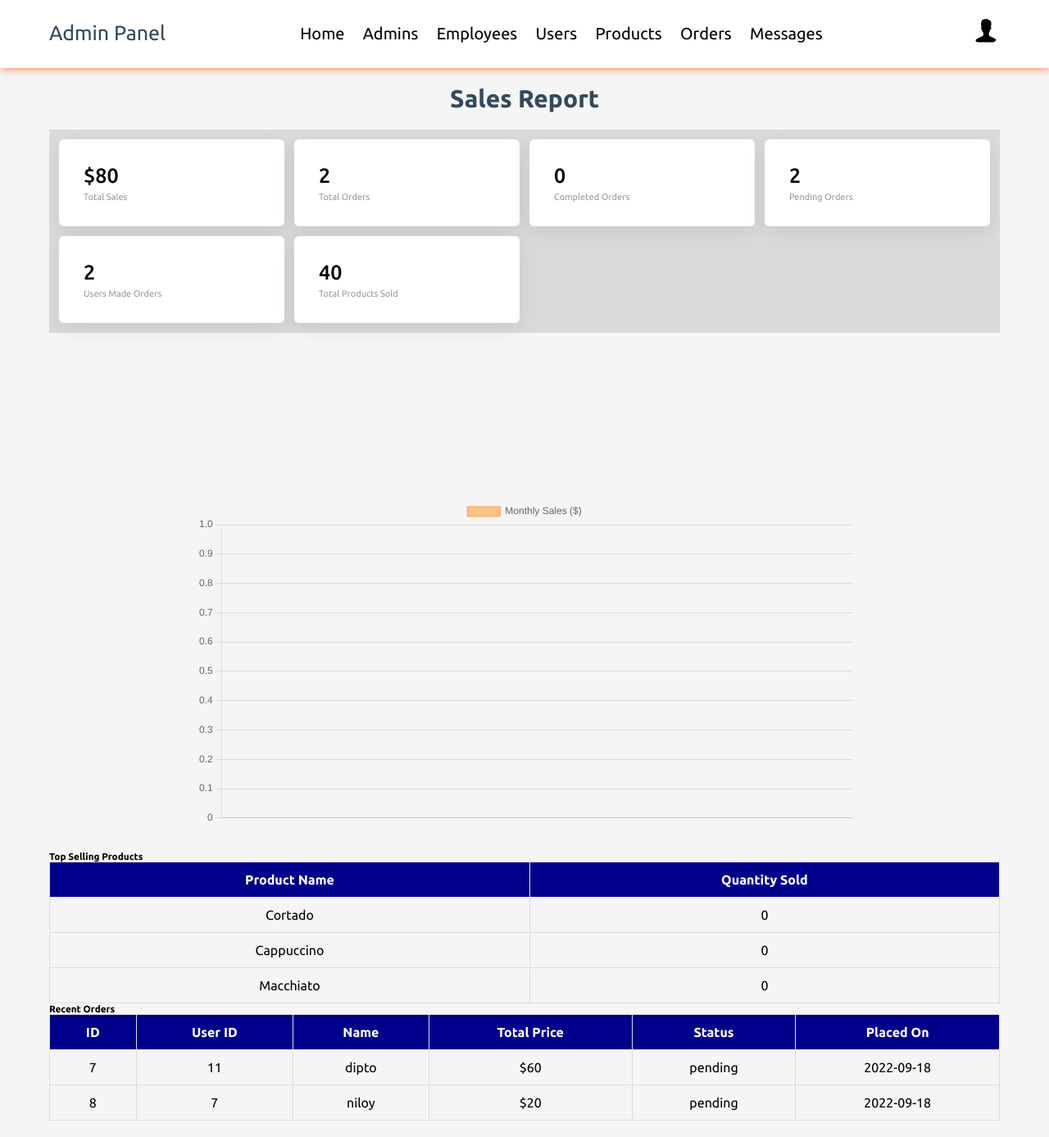
After one commit to Dipta-karmakar/Cafe-Shop-Combined, a PHP site: page /admin/sales_report.php in a window 1280 px wide. The commit adds this page. Shown: the whole page at 82% size. Run offline with PHP 8.4, Linux system fonts and the light colour scheme; a user stored in the database is signed in; data comes from the database, SQL or seed files in the repository; a map, chart or similar area stays blank.

Commit message:
added the order section and sales in admin dashboard

```diff
--- /dev/null
+++ b/admin/sales_report.php
@@ -0,0 +1,229 @@
+<?php
+include '../components/connect.php';
+session_start();
+
+$admin_id = $_SESSION['user_id'];
+$admin_type = $_SESSION['type'];
+if (!isset($admin_id) || !isset($admin_type)) {
+    header('location: ../login.php');
+}
+
+// Summary Calculations
+$total_sales = $conn->query("SELECT SUM(total_price) as total_sales FROM `orders`")->fetch(PDO::FETCH_ASSOC)['total_sales'] ?? 0;
+$total_orders = $conn->query("SELECT COUNT(*) as total_orders FROM `orders`")->fetch(PDO::FETCH_ASSOC)['total_orders'] ?? 0;
+$completed_orders = $conn->query("SELECT COUNT(*) as completed_orders FROM `orders` WHERE payment_status='completed'")->fetch(PDO::FETCH_ASSOC)['completed_orders'] ?? 0;
+$pending_orders = $conn->query("SELECT COUNT(*) as pending_orders FROM `orders` WHERE payment_status='pending'")->fetch(PDO::FETCH_ASSOC)['pending_orders'] ?? 0;
+$total_users_orders = $conn->query("SELECT COUNT(DISTINCT user_id) as total_users FROM `orders`")->fetch(PDO::FETCH_ASSOC)['total_users'] ?? 0;
+$total_products_sold = $conn->query("SELECT SUM(SUBSTRING_INDEX(SUBSTRING_INDEX(total_products,'(',-1),')',1)) as total_qty
+                                     FROM `orders`")->fetch(PDO::FETCH_ASSOC)['total_qty'] ?? 0;
+
+// Daily Sales - Last 30 Days
+$daily_sales_stmt = $conn->query("SELECT DATE(placed_on) as day, SUM(total_price) as daily_total
+                                  FROM orders
+                                  WHERE placed_on >= DATE_SUB(CURDATE(), INTERVAL 30 DAY)
+                                  GROUP BY DATE(placed_on)
+                                  ORDER BY day ASC");
+$daily_sales_data = $daily_sales_stmt->fetchAll(PDO::FETCH_ASSOC);
+
+// Monthly Sales - Last 12 Months
+$monthly_sales_stmt = $conn->query("SELECT DATE_FORMAT(placed_on,'%Y-%m') as month, SUM(total_price) as monthly_total
+                                    FROM orders
+                                    WHERE placed_on >= DATE_SUB(CURDATE(), INTERVAL 12 MONTH)
+                                    GROUP BY DATE_FORMAT(placed_on,'%Y-%m')
+                                    ORDER BY month ASC");
+$monthly_sales_data = $monthly_sales_stmt->fetchAll(PDO::FETCH_ASSOC);
+
+// Top Selling Products
+$products_stmt = $conn->query("SELECT p.name, SUM(SUBSTRING_INDEX(SUBSTRING_INDEX(o.total_products, p.name, -1), '-', 1) + 0) as sold_qty
+                               FROM products p
+                               JOIN orders o
+                               ON o.total_products LIKE CONCAT('%',p.name,'%')
+                               GROUP BY p.name
+                               ORDER BY sold_qty DESC LIMIT 10");
+$top_products = $products_stmt->fetchAll(PDO::FETCH_ASSOC);
+
+// Orders Table
+$orders_stmt = $conn->query("SELECT * FROM orders ORDER BY placed_on DESC");
+$orders = $orders_stmt->fetchAll(PDO::FETCH_ASSOC);
+?>
+
+<!DOCTYPE html>
+<html lang="en">
+
+<head>
+    <meta charset="UTF-8">
+    <meta name="viewport" content="width=device-width, initial-scale=1.0">
+    <title>Sales Report</title>
+    <link rel="stylesheet" href="../css/dashboard_style.css">
+    <link rel="stylesheet" href="../css/nav.css">
+    <script src="https://cdn.jsdelivr.net/npm/chart.js"></script>
+</head>
+
+<body>
+    <?php include '../components/admin_header.php'; ?>
+
+    <section class="accounts">
+        <h1 class="heading">Sales Report</h1>
+
+        <!-- Summary Cards -->
+        <div class="cardBox" style="margin-bottom:2rem;">
+            <div class="card">
+                <div>
+                    <div class="numbers">$<?= $total_sales ?></div>
+                    <div class="cardName">Total Sales</div>
+                </div>
+                <div class="iconBx">
+                    <ion-icon name="cash-outline"></ion-icon>
+                </div>
+            </div>
+            <div class="card">
+                <div>
+                    <div class="numbers"><?= $total_orders ?></div>
+                    <div class="cardName">Total Orders</div>
+                </div>
+                <div class="iconBx">
+                    <ion-icon name="receipt-outline"></ion-icon>
+                </div>
+            </div>
+            <div class="card">
+                <div>
+                    <div class="numbers"><?= $completed_orders ?></div>
+                    <div class="cardName">Completed Orders</div>
+                </div>
+                <div class="iconBx">
+                    <ion-icon name="checkmark-done-outline"></ion-icon>
+                </div>
+            </div>
+            <div class="card">
+                <div>
+                    <div class="numbers"><?= $pending_orders ?></div>
+                    <div class="cardName">Pending Orders</div>
+                </div>
+                <div class="iconBx">
+                    <ion-icon name="time-outline"></ion-icon>
+                </div>
+            </div>
+            <div class="card">
+                <div>
+                    <div class="numbers"><?= $total_users_orders ?></div>
+                    <div class="cardName">Users Made Orders</div>
+                </div>
+                <div class="iconBx">
+                    <ion-icon name="people-outline"></ion-icon>
+                </div>
+            </div>
+            <div class="card">
+                <div>
+                    <div class="numbers"><?= $total_products_sold ?></div>
+                    <div class="cardName">Total Products Sold</div>
+                </div>
+                <div class="iconBx">
+                    <ion-icon name="cube-outline"></ion-icon>
+                </div>
+            </div>
+        </div>
+
+        <!-- Charts -->
+        <div style="max-width: 800px; margin:auto; margin-bottom:3rem;">
+            <canvas id="dailySalesChart"></canvas>
+        </div>
+        <div style="max-width: 800px; margin:auto; margin-bottom:3rem;">
+            <canvas id="monthlySalesChart"></canvas>
+        </div>
+
+        <!-- Top Products -->
+        <h3>Top Selling Products</h3>
+        <table class="table">
+            <thead>
+                <tr>
+                    <th>Product Name</th>
+                    <th>Quantity Sold</th>
+                </tr>
+            </thead>
+            <tbody>
+                <?php foreach($top_products as $product): ?>
+                <tr>
+                    <td><?= htmlspecialchars($product['name']) ?></td>
+                    <td><?= $product['sold_qty'] ?></td>
+                </tr>
+                <?php endforeach; ?>
+            </tbody>
+        </table>
+
+        <!-- Orders Table -->
+        <h3>Recent Orders</h3>
+        <table class="table">
+            <thead>
+                <tr>
+                    <th>ID</th>
+                    <th>User ID</th>
+                    <th>Name</th>
+                    <th>Total Price</th>
+                    <th>Status</th>
+                    <th>Placed On</th>
+                </tr>
+            </thead>
+            <tbody>
+                <?php foreach($orders as $order): ?>
+                <tr>
+                    <td><?= $order['id'] ?></td>
+                    <td><?= $order['user_id'] ?></td>
+                    <td><?= htmlspecialchars($order['name']) ?></td>
+                    <td>$<?= $order['total_price'] ?></td>
+                    <td><?= htmlspecialchars($order['payment_status']) ?></td>
+                    <td><?= $order['placed_on'] ?></td>
+                </tr>
+                <?php endforeach; ?>
+            </tbody>
+        </table>
+
+
+
+
+    </section>
+
+    <script>
+    // Daily Sales Chart
+    // const dailyCtx = document.getElementById('dailySalesChart').getContext('2d');
+    // new Chart(dailyCtx, {
+    //     type: 'line',
+    //     data: {
+    //         labels: <?= json_encode(array_column($daily_sales_data, 'day')) ?>,
+    //         datasets: [{
+    //             label: 'Daily Sales ($)',
+    //             data: <?= json_encode(array_column($daily_sales_data, 'daily_total')) ?>,
+    //             fill: true,
+    //             backgroundColor: 'rgba(75, 192, 192, 0.2)',
+    //             borderColor: 'rgba(75, 192, 192, 1)',
+    //             tension: 0.3
+    //         }]
+    //     }
+    // });
+
+    // Monthly Sales Chart
+    const monthlyCtx = document.getElementById('monthlySalesChart').getContext('2d');
+    new Chart(monthlyCtx, {
+        type: 'bar',
+        data: {
+            labels: <?= json_encode(array_column($monthly_sales_data, 'month')) ?>,
+            datasets: [{
+                label: 'Monthly Sales ($)',
+                data: <?= json_encode(array_column($monthly_sales_data, 'monthly_total')) ?>,
+                backgroundColor: 'rgba(255, 159, 64, 0.6)',
+                borderColor: 'rgba(255, 159, 64, 1)',
+                borderWidth: 1
+            }]
+        },
+        options: {
+            scales: {
+                y: {
+                    beginAtZero: true
+                }
+            }
+        }
+    });
+    </script>
+
+</body>
+
+</html>
```
Also changed, not shown: admin/dashboard.php (+16 -4 lines), admin/orders.php (added, +83 -0 lines), uploaded_img/default.png (added).
